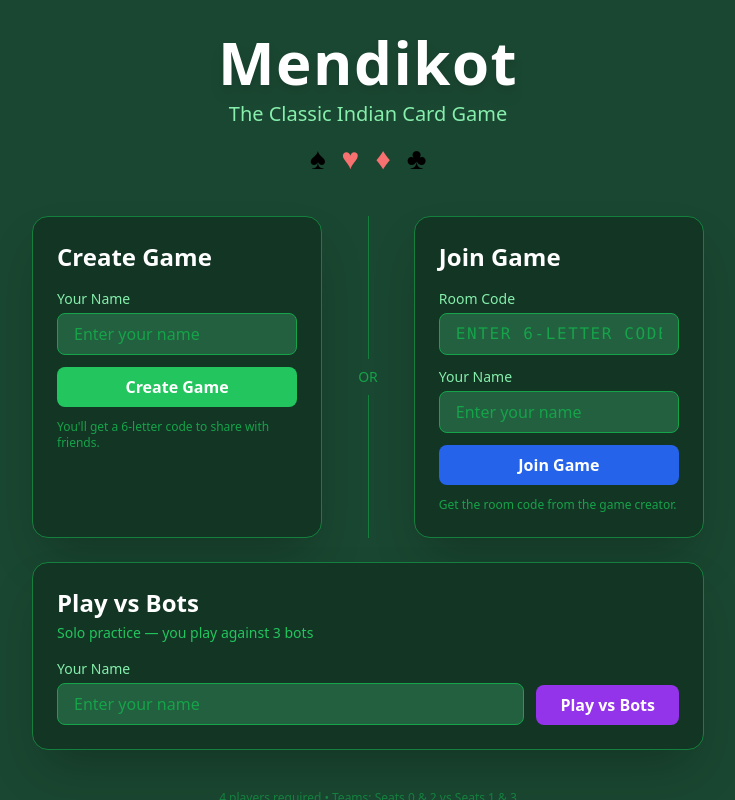
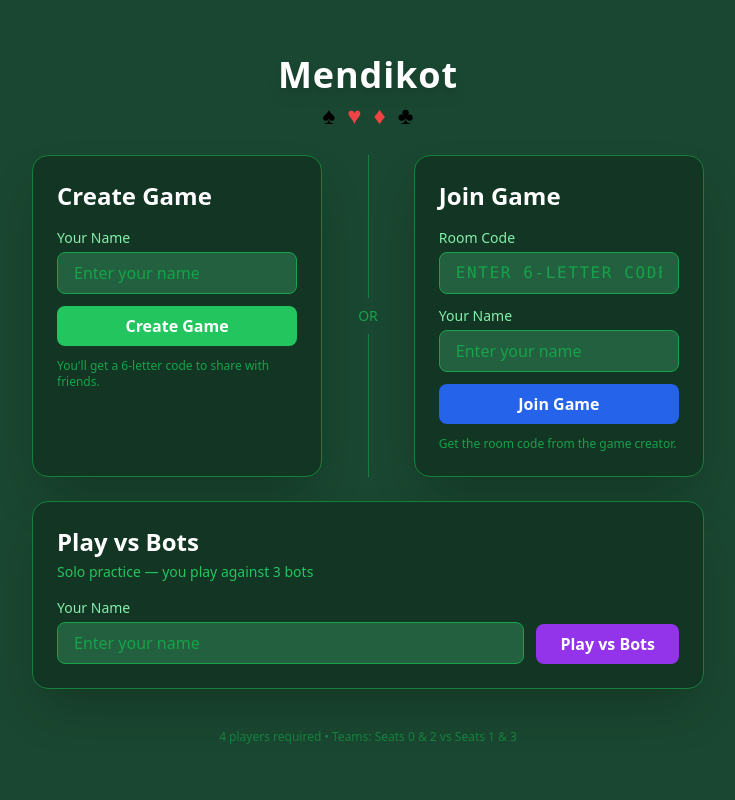
Before and after one commit to rohana909/fun-projects, a Next.js app: page / in a window 1280 px wide. Shown: the whole page, without its empty margins (272-1007 px from the left). Built offline with nearby package versions, Linux system fonts and the light colour scheme.

Commit message:
fix: force scroll on html, compact header, all sections visible

```diff
--- a/pages/index.tsx
+++ b/pages/index.tsx
@@ -116,17 +116,14 @@ export default function Home() {
   return (
     <div className="min-h-screen bg-felt flex flex-col items-center justify-start md:justify-center p-4 py-8 overflow-y-auto">
       {/* Header */}
-      <div className="text-center mb-10">
-        <h1 className="text-6xl font-bold text-white tracking-wide drop-shadow-lg">
+      <div className="text-center mb-6">
+        <h1 className="text-4xl font-bold text-white tracking-wide drop-shadow-lg">
           Mendikot
         </h1>
-        <p className="text-green-300 text-xl mt-2 font-light">
-          The Classic Indian Card Game
-        </p>
-        <div className="flex justify-center gap-4 mt-3 text-3xl">
+        <div className="flex justify-center gap-3 mt-1 text-2xl">
           <span>♠</span>
-          <span className="text-red-400">♥</span>
-          <span className="text-red-400">♦</span>
+          <span className="text-red-500">♥</span>
+          <span className="text-red-500">♦</span>
           <span>♣</span>
         </div>
       </div>
--- a/styles/globals.css
+++ b/styles/globals.css
@@ -3,13 +3,11 @@
 @tailwind utilities;
 
 @layer base {
-  html, body {
-    height: 100%;
-    overflow-x: hidden;
-    overflow-y: auto;
+  html {
+    overflow-y: scroll;
   }
-  #__next {
-    min-height: 100%;
+  body {
+    min-height: 100vh;
   }
 }
 
```
